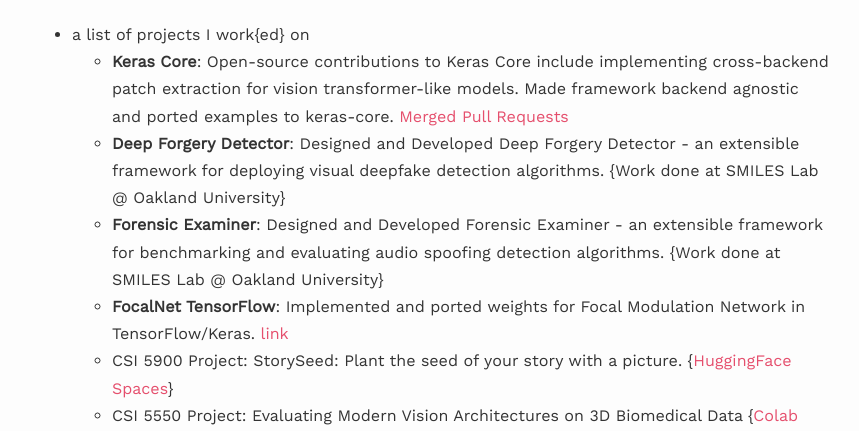
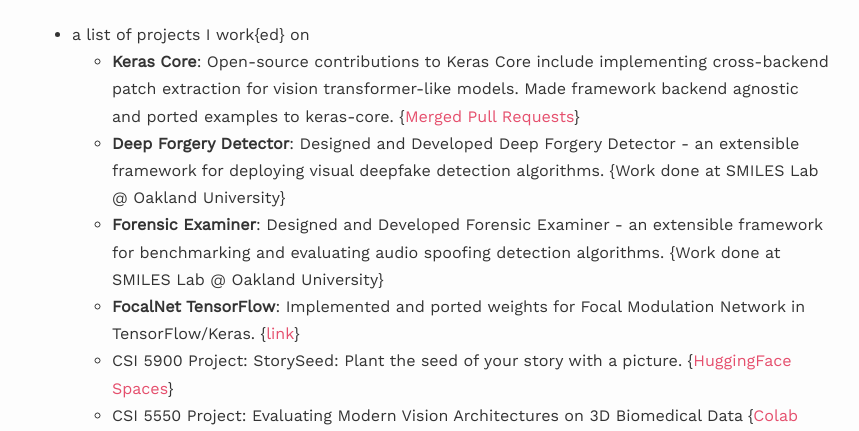
Before and after one commit to anas-rz/anas-rz.github.io, a Jekyll site: the page built from index.md, in a window 1280 px wide. Shown: the part 614-1045 px from the top of the page, without its empty margins (208-1067 px from the left). Built offline with Jekyll 4.4.1, drawn with Linux system fonts in a browser that asks for light colours; nearby versions of some CDN libraries; a script that is not in the unit is left out.

```diff
--- a/index.md
+++ b/index.md
@@ -18,10 +18,10 @@ Other than work, I love to [read](./readings), enjoy playing badminton {You'll e
 
 ## Projects
 - a list of projects I work{ed} on
-  - **Keras Core**: Open-source contributions to Keras Core include implementing cross-backend patch extraction for vision transformer-like models. Made framework backend agnostic and ported examples to keras-core. [Merged Pull Requests](https://github.com/keras-team/keras-core/pulls?q=is%3Apr+is%3Amerged+author%3Aanas-rz)
+  - **Keras Core**: Open-source contributions to Keras Core include implementing cross-backend patch extraction for vision transformer-like models. Made framework backend agnostic and ported examples to keras-core. \{[Merged Pull Requests](https://github.com/keras-team/keras-core/pulls?q=is%3Apr+is%3Amerged+author%3Aanas-rz)\}
   - **Deep Forgery Detector**: Designed and Developed Deep Forgery Detector - an extensible framework for deploying visual deepfake detection algorithms. \{Work done at SMILES Lab @ Oakland University\}
   - **Forensic Examiner**: Designed and Developed Forensic Examiner - an extensible framework for benchmarking and evaluating audio spoofing detection algorithms. \{Work done at SMILES Lab @ Oakland University\}
-  - **FocalNet TensorFlow**: Implemented and ported weights for Focal Modulation Network in TensorFlow/Keras. [link](https://github.com/anas-rz/focalnet-tensorflow)
+  - **FocalNet TensorFlow**: Implemented and ported weights for Focal Modulation Network in TensorFlow/Keras. \{[link](https://github.com/anas-rz/focalnet-tensorflow)\}
   - CSI 5900 Project: StorySeed: Plant the seed of your story with a picture. \{[HuggingFace Spaces](https://huggingface.co/spaces/anasrz/StorySeed)\}
   - CSI 5550 Project: Evaluating Modern Vision Architectures on 3D Biomedical Data \{[Colab Notebook](https://colab.research.google.com/drive/1nz-NtGxC3NeSJh4ZWQ8jabzBlawnvIWe?usp=sharing)\}, \{[slides](https://docs.google.com/presentation/d/1o1SD0WHBJEqvjOIJWys-Y6z80uuiejmC/edit?usp=sharing&ouid=118316226676823953327&rtpof=true&sd=true)\}
   -  **Oil Debris Monitoring System using deep learning**: Lead a team of five members to fabricate an oil debris monitoring sensor. The sensor employed time-series anomaly detection techniques to report anomalous patterns in lubricants. The project has its significance in preventive maintenance for moving mechanical systems. \{Work done at UET Taxila\}
```
